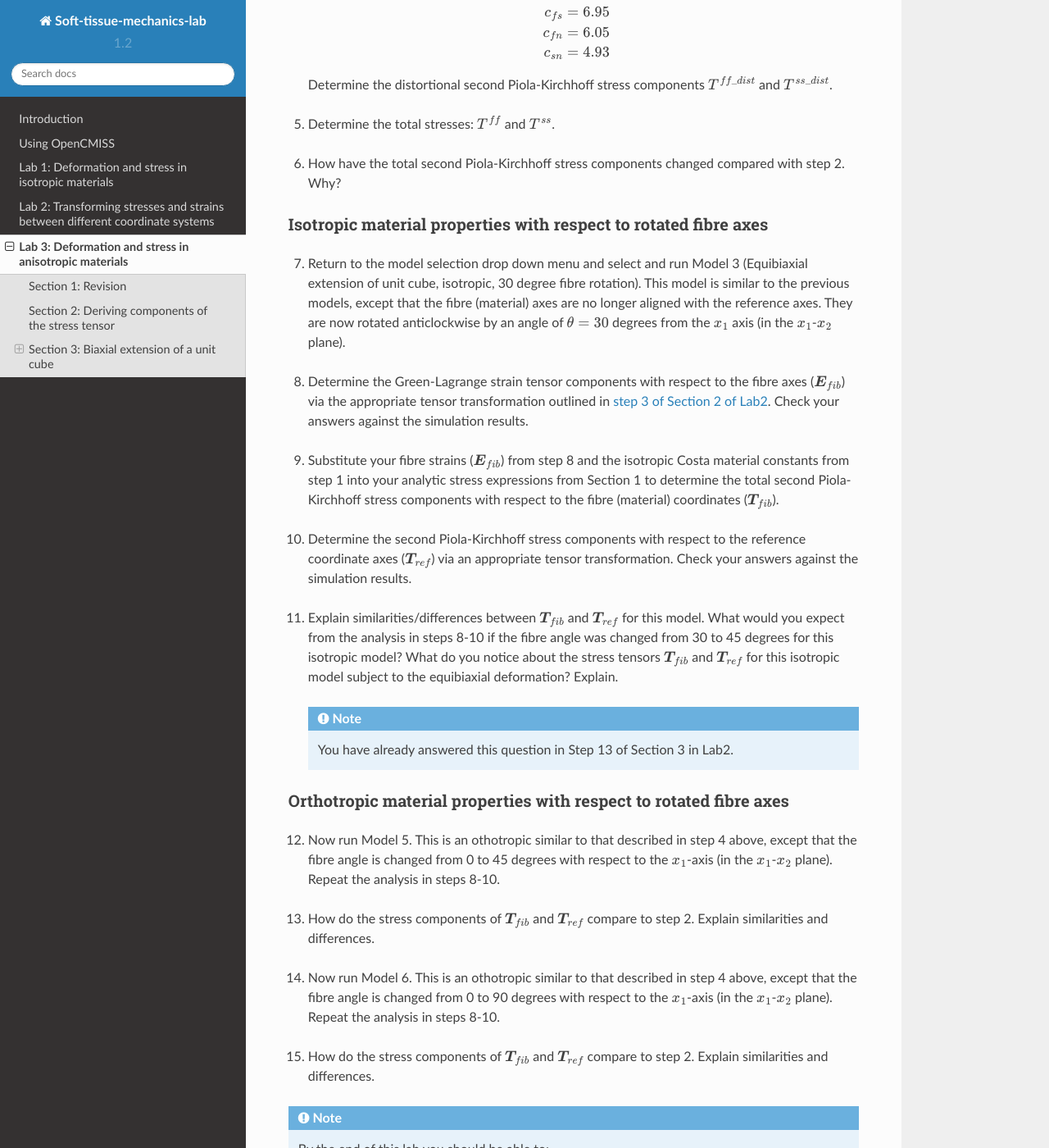
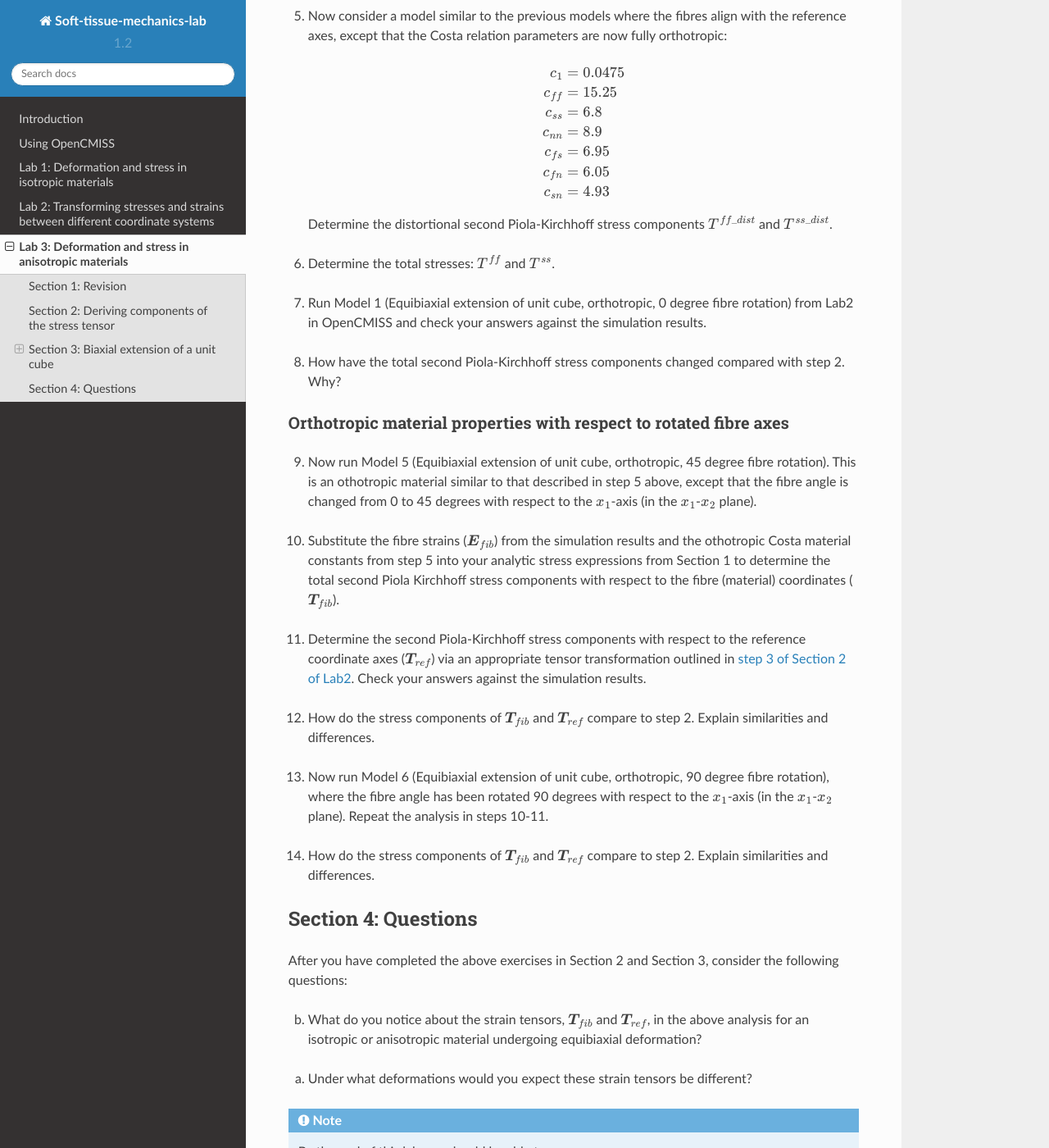
Before and after one commit to mpnash/soft-tissue-mechanics-labs, a Sphinx documentation site: the page built from docs/source/lab3.rst, in a window 1280 px wide and 1400 px high, scrolled down 2337 px. Shown: the whole window at 82% size. Built offline with Sphinx 7.4.7 and the Read the Docs theme 2.0.0, drawn with Linux system fonts in a browser that asks for light colours; some of the changed text lies outside the part shown.

Commit message:
Updating lab3 instructions

```diff
--- a/docs/source/lab3.rst
+++ b/docs/source/lab3.rst
@@ -61,7 +61,7 @@ Section 2: Deriving components of the stress tensor
 Section 3: Biaxial extension of a unit cube
 ===========================================
 
-In this lab we will revisit the isotropic biaxial extension of a unit cube problem that was previously considered in :ref:`Section 3 of Lab2 <isotropic_biaxial_extension_of_unit_cube>`. Use the  Green-Lagrange strain tensor (:math:`\boldsymbol{E}`) that you previously from Step 5 of Section 3 in Lab 2 to answer the following questions.
+In this lab we will revisit the isotropic biaxial extension of a unit cube problem that was previously considered in :ref:`Section 3 of Lab2 <isotropic_biaxial_extension_of_unit_cube>`. Use the  Green-Lagrange strain tensor (:math:`\boldsymbol{E}`) that you previously derived in Step 5 of Section 3 in Lab 2 to answer the following questions.
 
 Isotropic material properties with fibre axes aligned with the reference axes
 -----------------------------------------------------------------------------
@@ -95,14 +95,23 @@ Isotropic material properties with fibre axes aligned with the reference axes
 
 |vspace|
 
-3. Run Model 1 from Lab2 in OpenCMISS and check your answers to Step 2 against the simulation results (the procedure for running the simulation in OpenCMISS was outlined in :ref:`steps 1:3 of Section 3 of Lab2 <isotropic_biaxial_extension_of_unit_cube>`).
+3. Run Model 1 (Equibiaxial extension of unit cube, isotropic, 0 degree fibre rotation) from Lab2 in OpenCMISS and check your answers to Step 2 against the simulation results (the procedure for running the simulation in OpenCMISS was outlined in :ref:`steps 1:3 of Section 3 of Lab2 <isotropic_biaxial_extension_of_unit_cube>`).
+
+|vspace|
+
+Isotropic material properties with respect to rotated fibre axes
+----------------------------------------------------------------
+
+4. In Section 3 of Lab 2 you investigated how rotating the fibre axes with respect to reference axes influenced the values of the stress and strain tensors for an isotropic material undergoing a equibiaxial deformation. Summarise your results i.e.:
+  - did the strain tensor change when the fibres were rotated? Why?
+  - did the stress tensor change when the fibres were rotated? Why?
 
 |vspace|
 
 Orthotropic material properties with fibre axes aligned with the reference axes
 -------------------------------------------------------------------------------
 
-4. Return to the model selection drop down menu by clicking Select View->Problem from the menu. Select and run Model 2 (Equibiaxial extension of unit cube, orthotropic, 0 degree fibre rotation). This model and its boundary conditions are similar to the previous model, except that the Costa relation parameters are now fully orthotropic:
+5. Now consider a model similar to the previous models where the fibres align with the reference axes, except that the Costa relation parameters are now fully orthotropic:
 
   .. math::
 
@@ -118,57 +127,54 @@ Orthotropic material properties with fibre axes aligned with the reference axes
 
 |vspace|
 
-5.  Determine the total stresses: :math:`T^{ff}` and :math:`T^{ss}`.
+6.  Determine the total stresses: :math:`T^{ff}` and :math:`T^{ss}`.
 
 |vspace|
 
-6. How have the total second Piola-Kirchhoff stress components changed compared with step 2. Why?
+7. Run Model 1 (Equibiaxial extension of unit cube, orthotropic, 0 degree fibre rotation) from Lab2 in OpenCMISS and check your answers against the simulation results.
 
 |vspace|
 
-Isotropic material properties with respect to rotated fibre axes
-----------------------------------------------------------------
-
-7. Return to the model selection drop down menu and select and run Model 3 (Equibiaxial extension of unit cube, isotropic, 30 degree fibre rotation). This model is similar to the previous models, except that the fibre (material) axes are no longer aligned with the reference axes. They are now rotated anticlockwise by an angle of :math:`\theta=30` degrees from the :math:`x_{1}` axis (in the :math:`x_{1}`-:math:`x_{2}` plane).
-
-|vspace|
-
-8. Determine the Green-Lagrange strain tensor components with respect to the fibre axes (:math:`\boldsymbol{E}_{fib}`) via the appropriate tensor transformation outlined in :ref:`step 3 of Section 2 of Lab2 <tensor_transformations>`. Check your answers against the simulation results.
-
-|vspace|
-
-9. Substitute your fibre strains (:math:`\boldsymbol{E}_{fib}`) from step 8 and the isotropic Costa material constants from step 1 into your analytic stress expressions from Section 1 to determine the total second Piola-Kirchhoff stress components with respect to the fibre (material) coordinates (:math:`\boldsymbol{T}_{fib}`).
-
-|vspace|
-
-10. Determine the second Piola-Kirchhoff stress components with respect to the reference coordinate axes (:math:`\boldsymbol{T}_{ref}`) via an appropriate tensor transformation. Check your answers against the simulation results.
-
-|vspace|
-
-11. Explain similarities/differences between :math:`\boldsymbol{T}_{fib}` and :math:`\boldsymbol{T}_{ref}` for this model. What would you expect from the analysis in steps 8-10 if the fibre angle was changed from 30 to 45 degrees for this isotropic model?  What do you notice about the stress tensors :math:`\boldsymbol{T}_{fib}` and :math:`\boldsymbol{T}_{ref}` for this isotropic model subject to the equibiaxial deformation? Explain.
-
-  .. note::
-
-   You have already answered this question in Step 13 of Section 3 in Lab2.
+8. How have the total second Piola-Kirchhoff stress components changed compared with step 2. Why?
 
 |vspace|
 
 Orthotropic material properties with respect to rotated fibre axes
 ------------------------------------------------------------------
 
-12. Now run Model 5. This is an othotropic similar to that described in step 4 above, except that the fibre angle is changed from 0 to 45 degrees with respect to the :math:`x_{1}`-axis (in the :math:`x_{1}`-:math:`x_{2}` plane). Repeat the analysis in steps 8-10.
+9. Now run Model 5 (Equibiaxial extension of unit cube, orthotropic, 45 degree fibre rotation). This is an othotropic material similar to that described in step 5 above, except that the fibre angle is changed from 0 to 45 degrees with respect to the :math:`x_{1}`-axis (in the :math:`x_{1}`-:math:`x_{2}` plane).
 
 |vspace|
 
-13. How do the stress components of :math:`\boldsymbol{T}_{fib}` and :math:`\boldsymbol{T}_{ref}` compare to step 2.  Explain similarities and differences.
+10. Substitute the fibre strains (:math:`\boldsymbol{E}_{fib}`) from the simulation results and the othotropic Costa material constants from step 5 into your analytic stress expressions from Section 1 to determine the total second Piola Kirchhoff stress components with respect to the fibre (material) coordinates (:math:`\boldsymbol{T}_{fib}`).
 
 |vspace|
 
-14. Now run Model 6. This is an othotropic similar to that described in step 4 above, except that the fibre angle is changed from 0 to 90 degrees with respect to the :math:`x_{1}`-axis (in the :math:`x_{1}`-:math:`x_{2}` plane). Repeat the analysis in steps 8-10.
+11. Determine the second Piola-Kirchhoff stress components with respect to the reference coordinate axes (:math:`\boldsymbol{T}_{ref}`) via an appropriate tensor transformation outlined in :ref:`step 3 of Section 2 of Lab2 <tensor_transformations>`. Check your answers against the simulation results.
 
 |vspace|
 
-15. How do the stress components of :math:`\boldsymbol{T}_{fib}` and :math:`\boldsymbol{T}_{ref}` compare to step 2.  Explain similarities and differences.
+12. How do the stress components of :math:`\boldsymbol{T}_{fib}` and :math:`\boldsymbol{T}_{ref}` compare to step 2. Explain similarities and differences.
+
+|vspace|
+
+13. Now run Model 6 (Equibiaxial extension of unit cube, orthotropic, 90 degree fibre rotation), where the fibre angle has been rotated 90 degrees with respect to the :math:`x_{1}`-axis (in the :math:`x_{1}`-:math:`x_{2}` plane). Repeat the analysis in steps 10-11.
+
+|vspace|
+
+14. How do the stress components of :math:`\boldsymbol{T}_{fib}` and :math:`\boldsymbol{T}_{ref}` compare to step 2. Explain similarities and differences.
+
+|vspace|
+
+====================
+Section 4: Questions
+====================
+
+After you have completed the above exercises in Section 2 and Section 3, consider the following questions:
+
+b. What do you notice about the strain tensors, :math:`\boldsymbol{T}_{fib}` and :math:`\boldsymbol{T}_{ref}`, in the above analysis for an isotropic or anisotropic material undergoing equibiaxial deformation?
+
+a. Under what deformations would you expect these strain tensors be different?
 
 |vspace|
 
```
